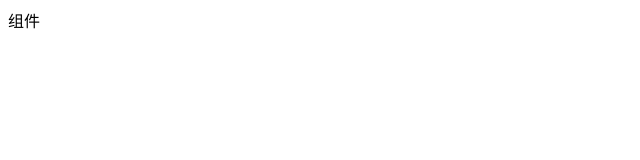
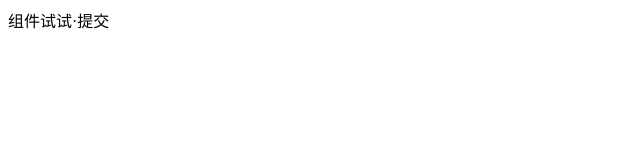
Before and after one commit to jamesfirst/Vue_test, a Vue app: page / in a window 1280 px wide. Shown: the top 160 px of the page, without its empty margins (0-640 px from the left). Built offline with nearby package versions, Linux system fonts and the light colour scheme.

Commit message:
试一下免密

```diff
--- a/src/App.vue
+++ b/src/App.vue
@@ -1,6 +1,6 @@
 <template>
   <div id="app">
-    组件
+    组件试试·提交
     <router-view/>
   </div>
 </template>
```
